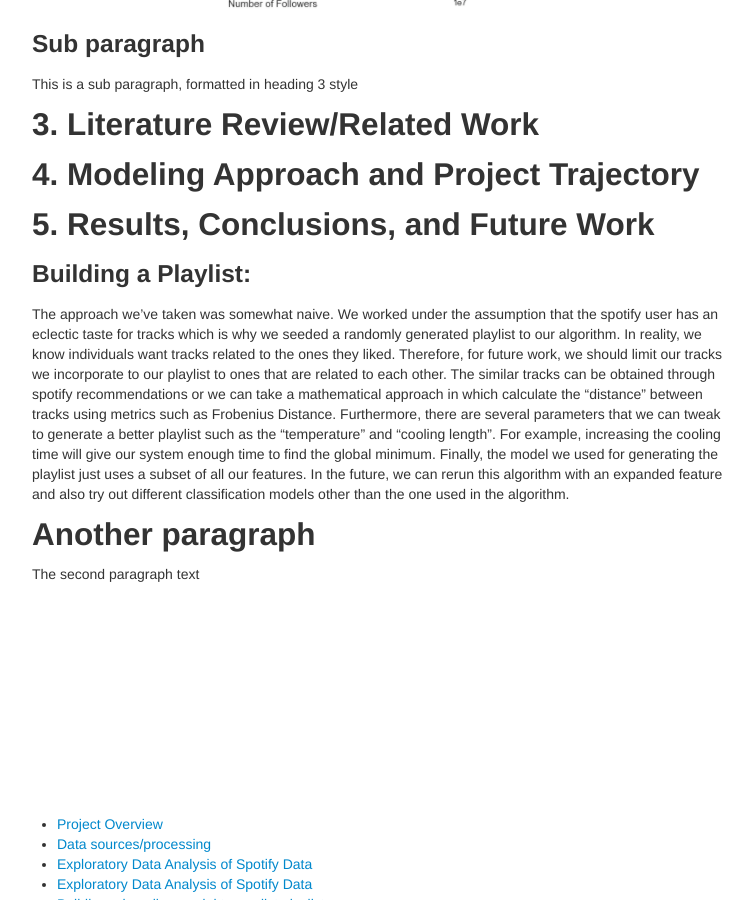
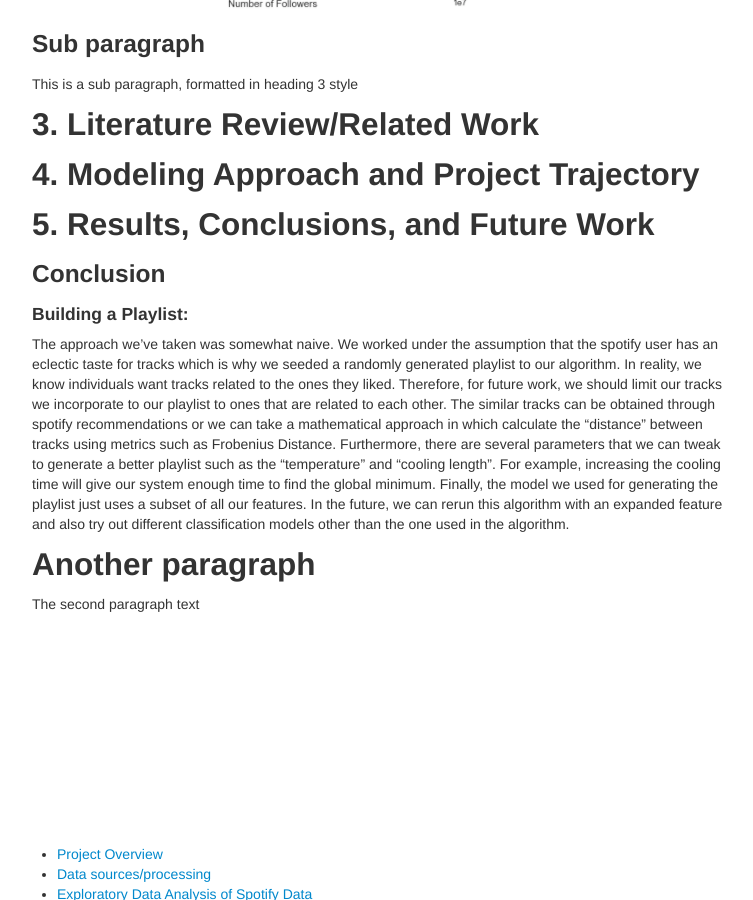
Before and after one commit to maxgmarin/AC209a_FinalProject_EEM, a Jekyll site: the page built from index.md, in a window 1280 px wide and 900 px high, scrolled down 1428 px. Shown: the whole window, without its empty margins (258-1011 px from the left). Built offline with Jekyll 4.4.1, drawn with Linux system fonts in a browser that asks for light colours; our own code applies the rules of GitHub Pages for plain Markdown files.

Commit message:
Update index.md

```diff
--- a/index.md
+++ b/index.md
@@ -70,7 +70,9 @@ This is a sub paragraph, formatted in heading 3 style
 
 ## 5. Results, Conclusions, and Future Work <a name="results future"></a>
 
-### Building a Playlist: <a name="buildplaylist"></a>
+### Conclusion <a name="conclusion"></a>
+
+#### Building a Playlist: <a name="buildplaylist"></a>
 The approach we’ve taken was somewhat naive. We worked under the assumption that the spotify user has an eclectic taste for tracks which is why we seeded a randomly generated playlist to our algorithm. In reality, we know individuals want tracks related to the ones they liked. Therefore, for future work, we should limit our tracks we incorporate to our playlist to ones that are related to each other. The similar tracks can be obtained through spotify recommendations or we can take a mathematical approach in which calculate the “distance” between tracks using metrics such as Frobenius Distance. Furthermore, there are several parameters that we can tweak to generate a better playlist such as the “temperature” and “cooling length”. For example, increasing the cooling time will give our system enough time to find the global minimum. Finally, the model we used for generating the playlist just uses a subset of all our features. In the future, we can rerun this algorithm with an expanded feature and also try out different classification models other than the one used in the algorithm.
 
 ## Another paragraph <a name="paragraph2"></a>
```
